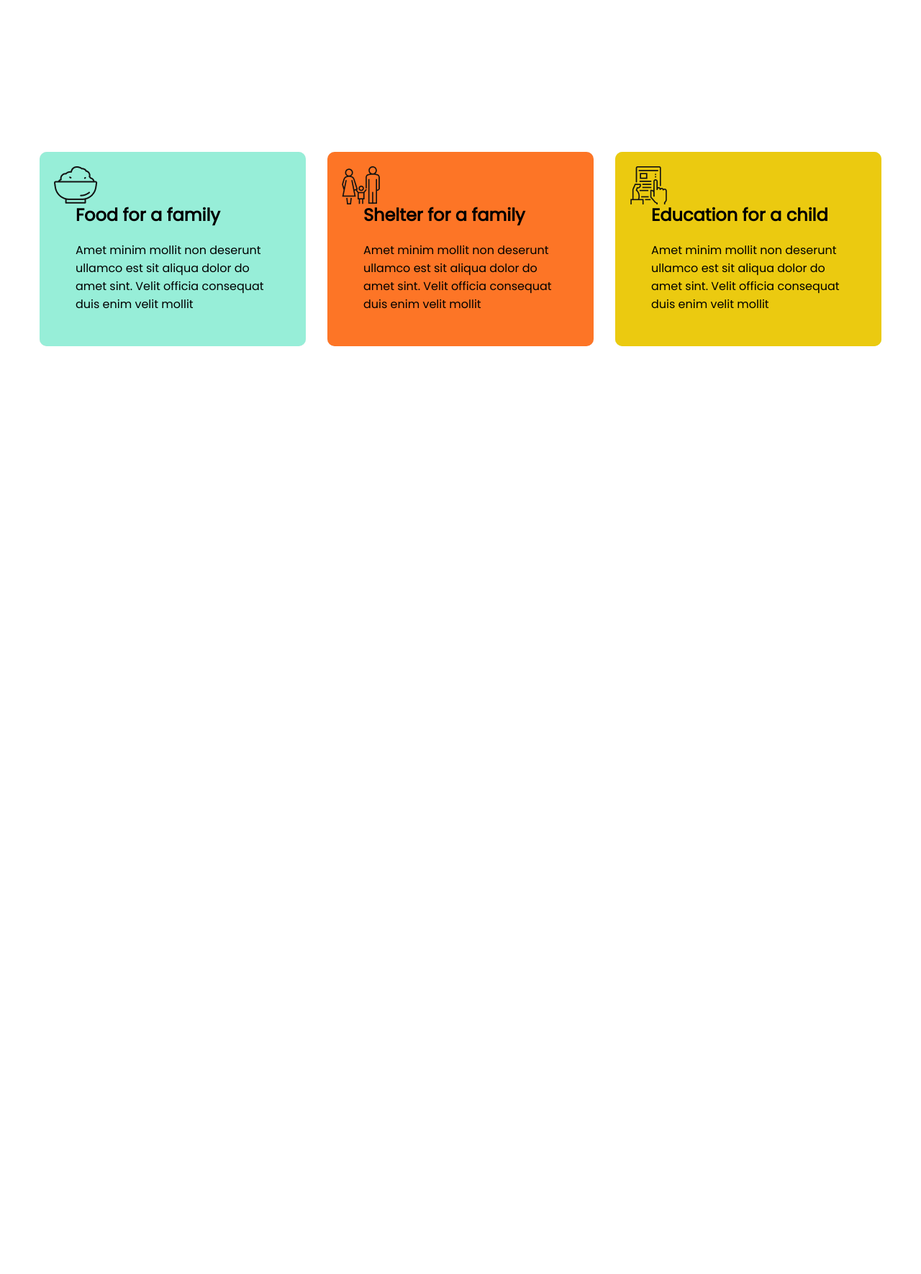
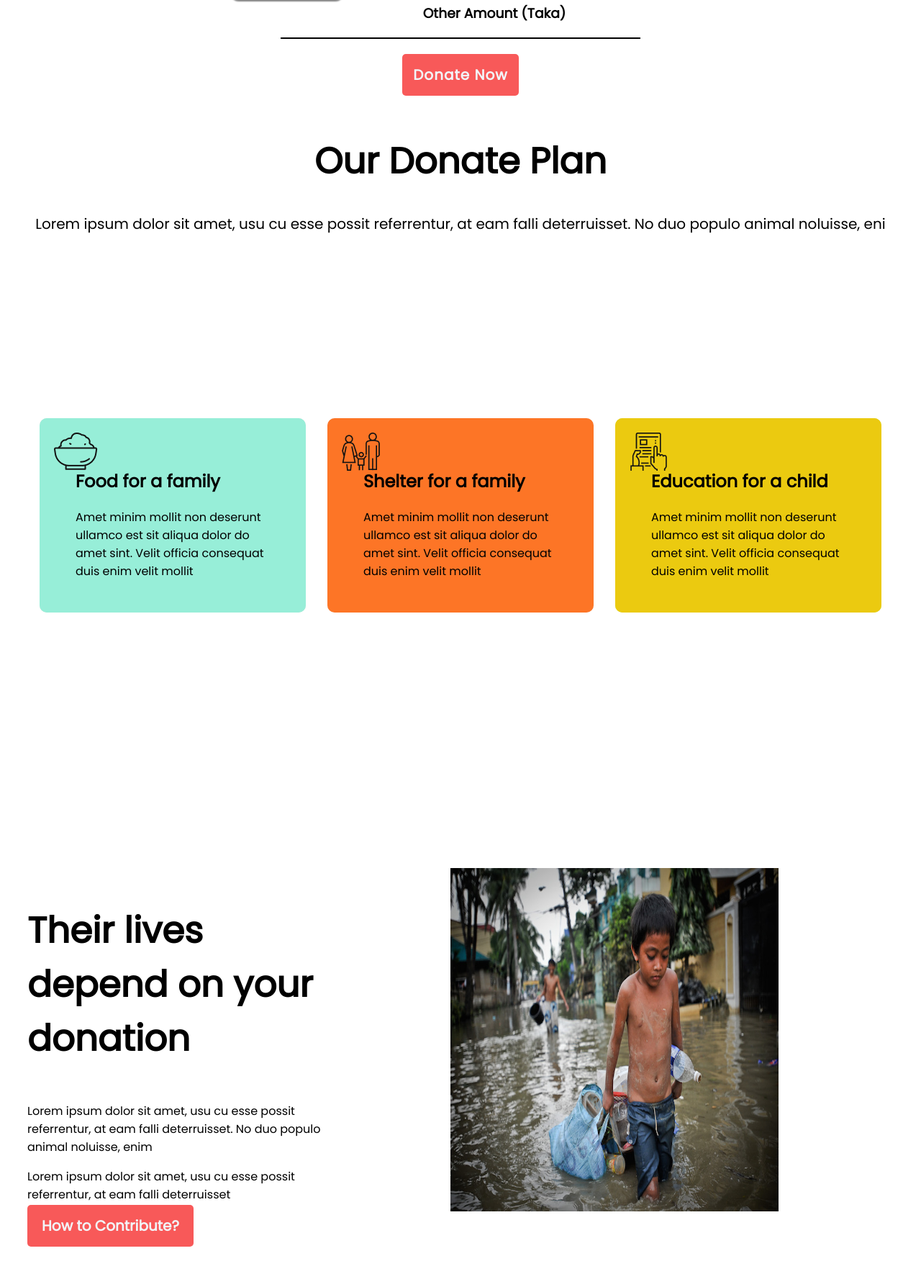
Before and after one commit to Ehatsam/my-first-assignment, a plain HTML site: page index.html in a window 1280 px wide. Shown: the part 1006-2776 px from the top of the page at 72% size. Before the commit the page ends 1842 px from the top, so only its background shows below. Drawn offline with Linux system fonts and the light colour scheme.

Commit message:
felxible

```diff
--- a/index.html
+++ b/index.html
@@ -68,8 +68,19 @@
 
         </div>
     </div>
+    <div class="amount">
+        <h3>Other Amount (Taka)</h3>
+        <div id="varticle-line"></div>
+        <a class="donate-2" target="_blank href=">Donate Now</a>
+    </div>
+    <div class=" plan">
+        <h1>Our Donate Plan</h1>
+        <p>Lorem ipsum dolor sit amet, usu cu esse possit referrentur, at eam falli
+            deterruisset. No duo populo animal noluisse, eni</p>
+    </div>
+
     </section>
-    <div class="container1">
+    <div class=" container1">
         <div class="box1">
             <div class="icon"> <img src="icons/food.png" alt=""></div>
             <div class="contain1">
@@ -101,6 +112,45 @@
             </div>
         </div>
     </div>
+    <section class="donation-contain">
+        <section class="dontaion fexible-Container">
+            <div class="donation-lives">
+                <h1>Their lives depend on
+                    your donation</h1>
+                <p>Lorem ipsum dolor sit amet, usu cu esse possit
+                    referrentur, at eam falli deterruisset. No duo populo
+                    animal noluisse, enim</p>
+                <p>Lorem ipsum dolor sit amet, usu cu esse possit
+                    referrentur, at eam falli deterruisset</p>
+                <a class="donate" href="">How to Contribute?</a>
+            </div>
+            <div class="half-width">
+                <img src="images/donation9.jpg" alt="">
+            </div>
+        </section>
+        <section class="donation-contain1">
+            <section class="dontaion fexible-Container1">
+                <div class="donation-lives1">
+                    <h1>They need us
+                        to suvive</h1>
+                    <p>Lorem ipsum dolor sit amet, usu cu esse possit
+                        referrentur, at eam falli deterruisset. No duo populo
+                        animal noluisse, enim</p>
+                    <p>Lorem ipsum dolor sit amet, usu cu esse possit
+                        referrentur, at eam falli deterruisset</p>
+                    <a class="donate" href="">How to Contribute?</a>
+                </div>
+                <div class="half-width">
+                    <img src="images/donation10.jpg" alt="">
+                </div>
+            </section>
+            <div class=" get-update">
+                <h1>Get My Updates</h1>
+                <p>Lorem ipsum dolor sit amet, usu cu esse possit referrentur, at eam falli
+                    deterruisset. No duo populo animal noluisse, enim</p>
+
+            </div>
+
 </body>
 
 </html>
--- a/style.css
+++ b/style.css
@@ -27,6 +27,10 @@ body {
     color: white;
     font-size: 50px;
     text-align: center;
+}
+
+h1 {
+    font-size: 50px;
 }
 
 .paragraph-color {
@@ -197,3 +201,62 @@ body {
     border-radius: 10px;
     border: 2px solid red;
 }
+
+.amount {
+    max-width: 500px;
+    text-align: center;
+    margin: auto;
+}
+
+#varticle-line {
+    width: 500px;
+    height: 2px;
+    background-color: black;
+
+}
+
+.donate-2 {
+    color: rgb(242, 246, 250);
+    text-decoration: none;
+    background-color: rgb(248, 89, 89);
+    border-radius: 5px;
+    font-weight: 900;
+    font-size: 20px;
+    padding: 15px;
+    letter-spacing: 1px;
+    line-height: 100px;
+}
+
+.plan {
+    text-align: center;
+    font-size: 20px;
+}
+
+.fexible-Container {
+    display: flex;
+    margin-bottom: 100px;
+}
+
+.fexible-Container1 {
+    display: flex;
+    margin-bottom: 100px;
+}
+
+.half-width {
+    width: 50%;
+    padding-left: 10%;
+    padding-right: 15%;
+
+}
+
+.half-width img {
+    width: 456px;
+    height: 477px;
+    top: 2078px;
+    left: 732px;
+}
+
+.donation-lives {
+    padding-left: 30px;
+    padding-right: 50px;
+}
```
